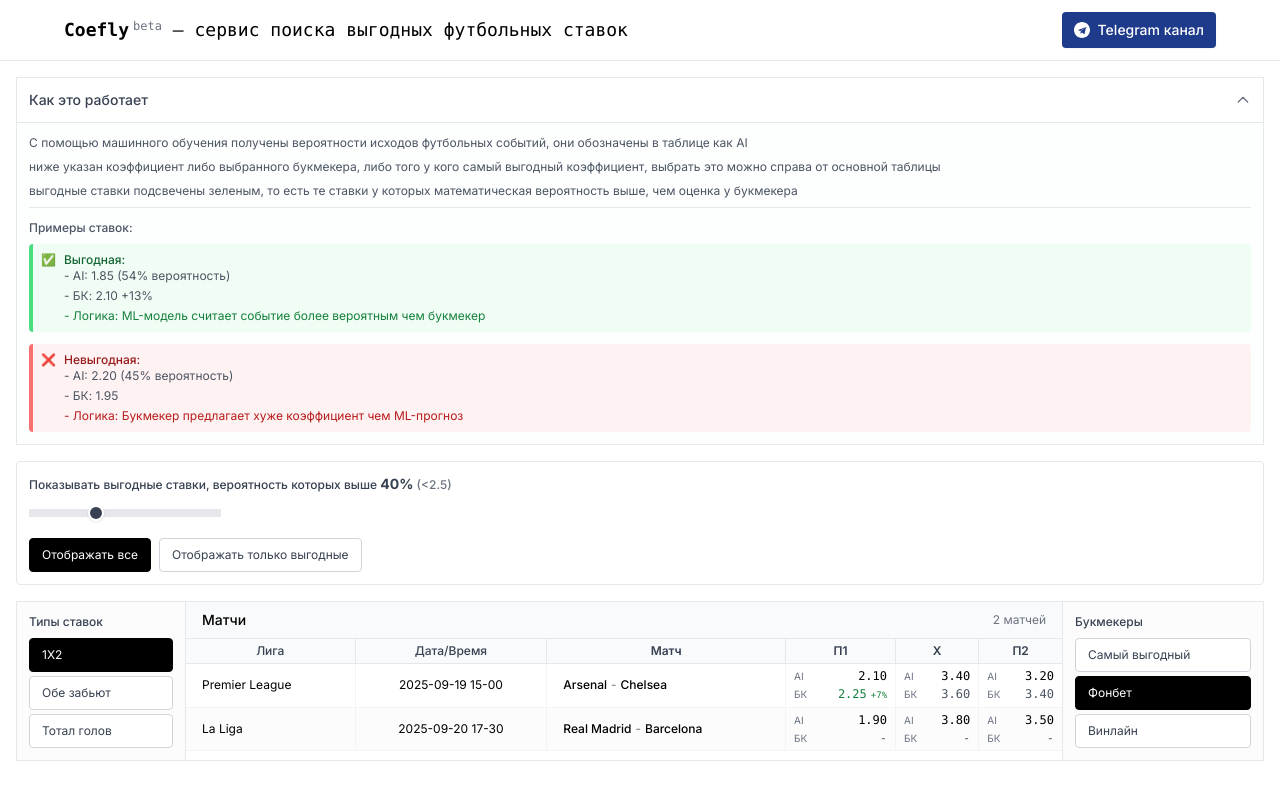
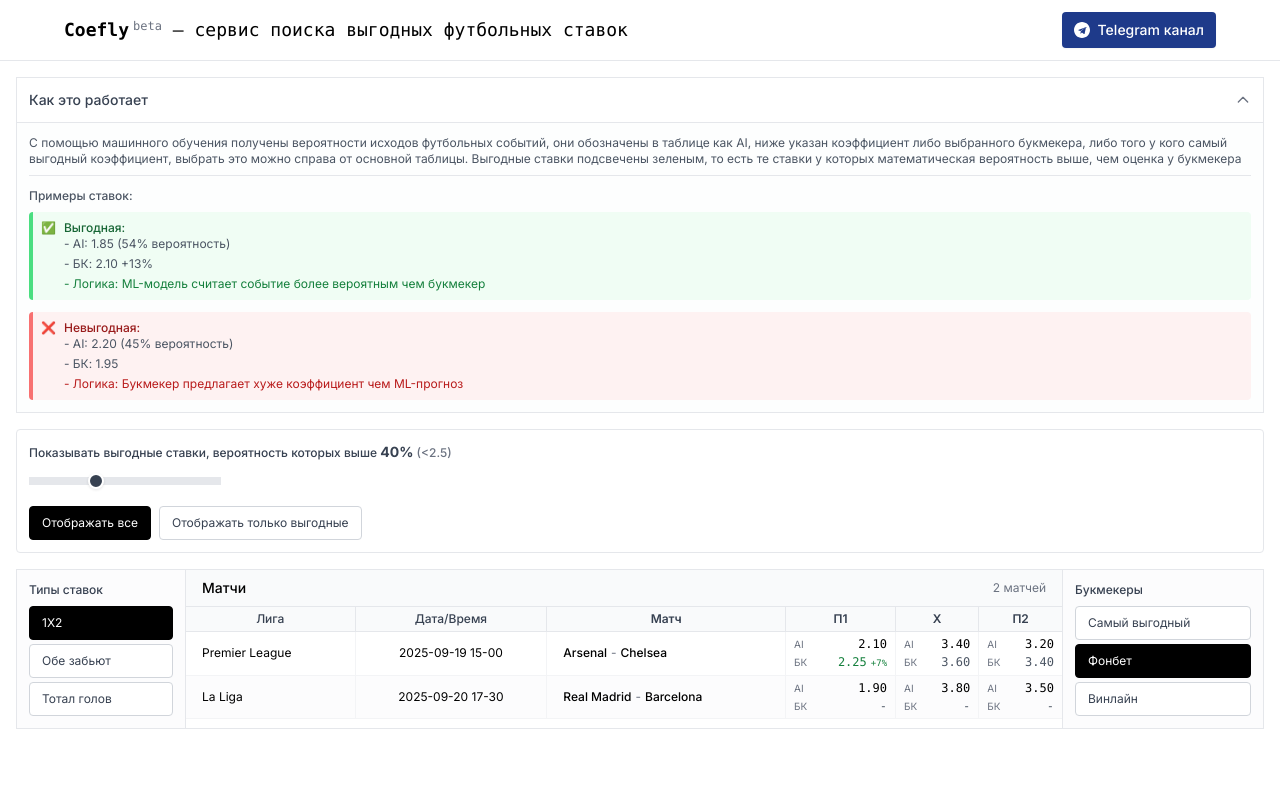
Before and after one commit to dreatrio-yaby/true-coef-site, a Next.js app: page / in a window 1280 px wide. Both pictures are taken after a click on the button "Как это работает". Built offline with nearby package versions, Linux system fonts and the light colour scheme.

Commit message:
Refactor HowItWorksSection content for improved clarity and conciseness

```diff
--- a/src/app/page.tsx
+++ b/src/app/page.tsx
@@ -33,9 +33,7 @@ function HowItWorksSection() {
       {isOpen && (
         <div className="px-3 pb-3 border-t border-gray-200 bg-gray-50/30">
           <div className="pt-3 text-xs text-gray-600 space-y-2">
-            <p>С помощью машинного обучения получены вероятности исходов футбольных событий, они обозначены в таблице как AI</p>
-            <p>ниже указан коэффициент либо выбранного букмекера, либо того у кого самый выгодный коэффициент, выбрать это можно справа от основной таблицы</p>
-            <p>выгодные ставки подсвечены зеленым, то есть те ставки у которых математическая вероятность выше, чем оценка у букмекера</p>
+            <p>С помощью машинного обучения получены вероятности исходов футбольных событий, они обозначены в таблице как AI, ниже указан коэффициент либо выбранного букмекера, либо того у кого самый выгодный коэффициент, выбрать это можно справа от основной таблицы. Выгодные ставки подсвечены зеленым, то есть те ставки у которых математическая вероятность выше, чем оценка у букмекера</p>
 
             <div className="mt-4 pt-3 border-t border-gray-200">
               <p className="font-medium mb-2">Примеры ставок:</p>
```
